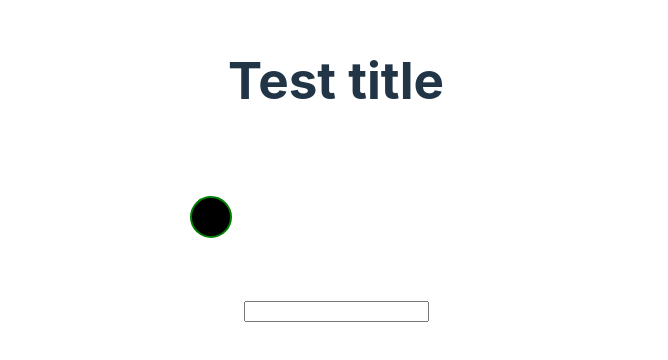
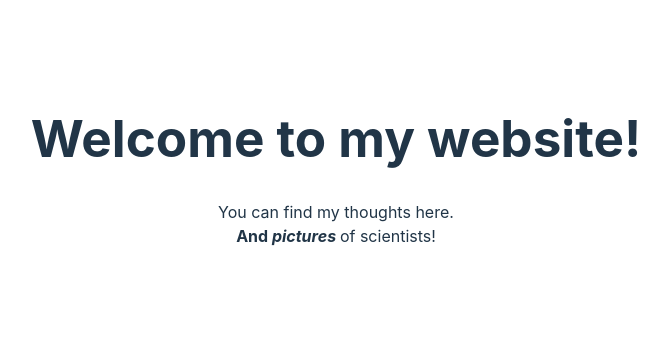
Before and after one commit to Aissablk/My-react-app, a React (Vite) app: page / in a window 1280 px wide. Shown: the part 230-590 px from the top of the page, without its empty margins (304-972 px from the left). Built offline with nearby package versions, Linux system fonts and the light colour scheme.

Commit message:
fixing the jsx code of the new file Convert

```diff
--- /dev/null
+++ b/src/Convert.jsx
@@ -0,0 +1,14 @@
+function Convert() {
+    return (
+      <div className="intro">
+        <h1>Welcome to my website!</h1>
+
+      <p className="summary">
+        You can find my thoughts here.
+        <br/>
+        <b>And <i>pictures</i> </b>of scientists!
+      </p>
+      </div>
+    );
+  }
+export default Convert;
--- a/src/main.jsx
+++ b/src/main.jsx
@@ -5,10 +5,11 @@ import App from './App.jsx'
 import Greeting from "./Greeting.jsx"
 import Mydish from './My_dish.jsx'
 import Titlepage from './Title_page.jsx'
+import Convert from './Convert.jsx'
 
 
 createRoot(document.getElementById('root')).render(
   <StrictMode>
-     <Titlepage />
+     <Convert />
   </StrictMode>,
 )
```
